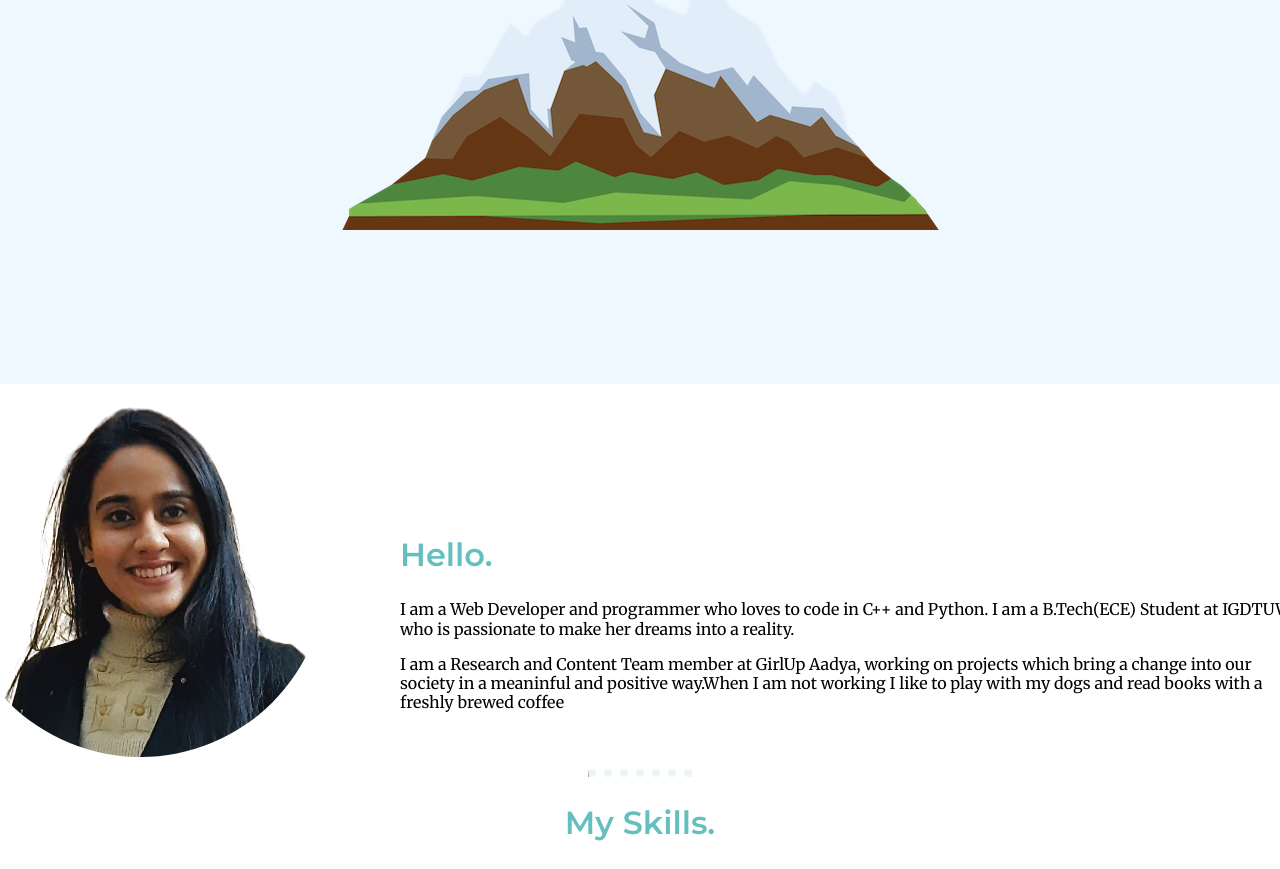
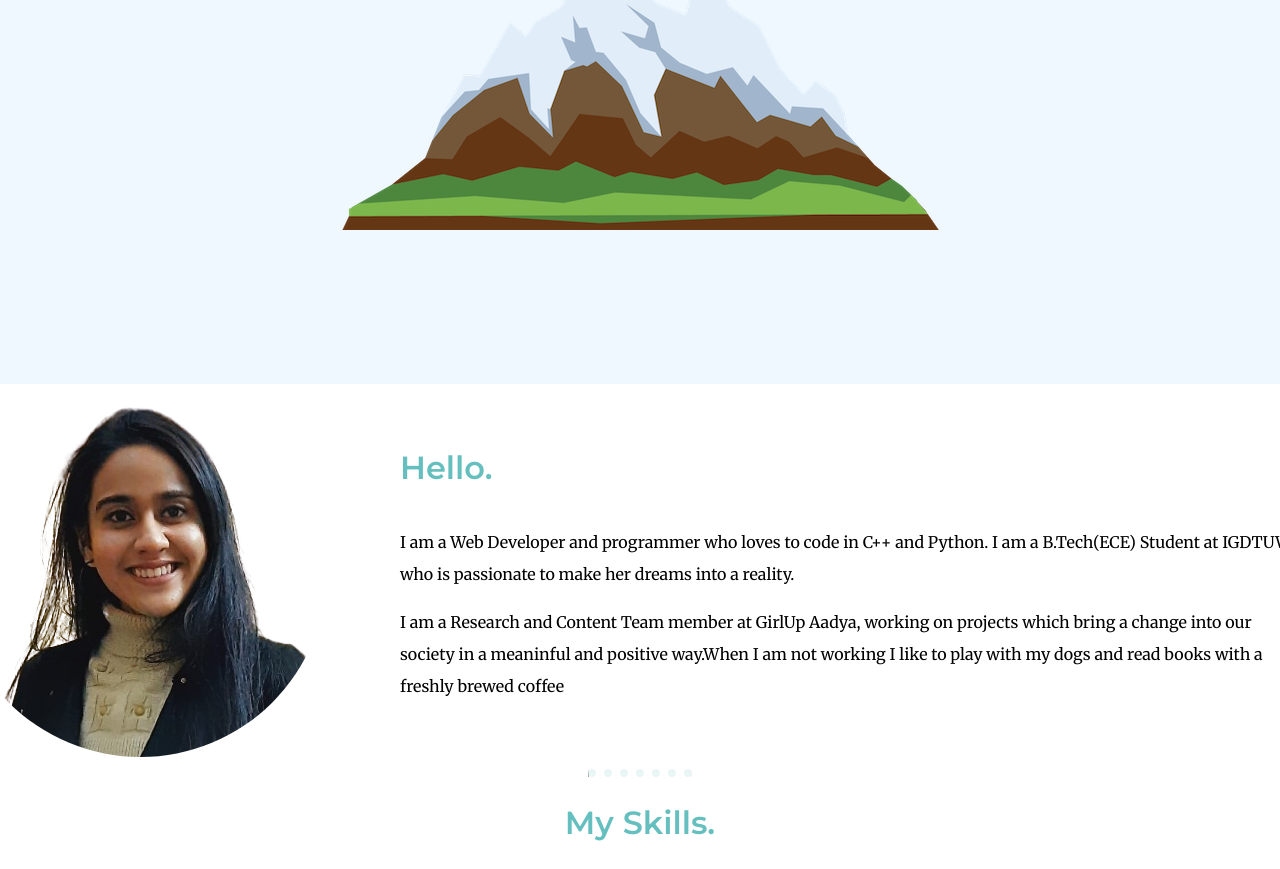
Before and after one commit to khushi3108/CSS-mysite, a plain HTML site: page index.html in a window 1280 px wide. Shown: the part 491-1360 px from the top of the page. Drawn offline with Linux system fonts and the light colour scheme.

Commit message:
Update styles.css

```diff
--- a/styles.css
+++ b/styles.css
@@ -21,8 +21,8 @@ body{
     text-align: left;
     left: 400px;
     width: 70%;
-    top: 1000px;
-    line-height: 1.2;
+    top: 900px;
+    line-height: 2;
 }
 .profileimg{
     position: relative;
```
